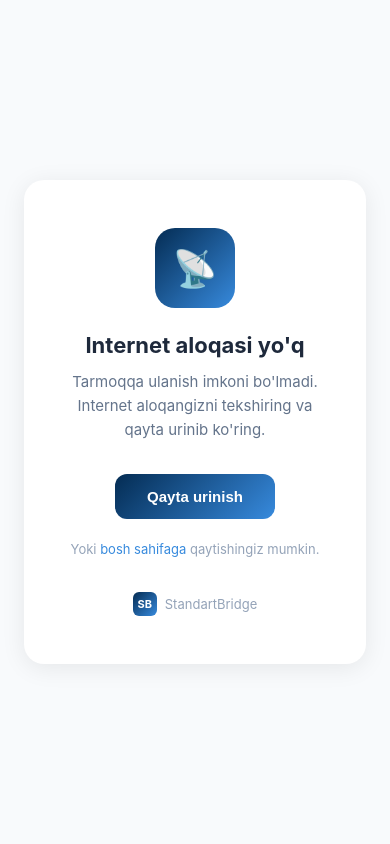
After one commit to IsoqjonovAvazbek/StandardBridge, a Django app: page /offline/ in a window 390 px wide. The commit adds this page. Run offline with Django 4.2, Linux system fonts and the light colour scheme; parts of the project's set-up code (start-up, migrations or seed data) failed here and were passed over.

Commit message:
feat: PWA — iOS/Android install support (manifest, SW, icons, offline)
- manifest.json: full PWA manifest (standalone display, all icon sizes 72→512,
  theme #042C53, start_url /dashboard/, 2 shortcuts)
- static/icons/: PNG icons at 10 sizes (32→512) generated with PIL branding
- static/sw.js: service worker (cache-first static, network-first nav,
  offline fallback, push notification handler)
- /sw.js root URL: served with Service-Worker-Allowed: / header for full scope
- /offline/: standalone offline fallback page (no base.html dependency)
- base.html: apple-touch-icon links for all sizes, apple-mobile-web-app-title,
  fixed SW registration path (/sw.js), install prompt banner
  (beforeinstallprompt), SW update notification banner
- 81/81 tests OK

Co-Authored-By: Claude Sonnet 4.6 <noreply@anthropic.com>

```diff
--- a/core/urls.py
+++ b/core/urls.py
@@ -4,6 +4,7 @@ from django.conf import settings
 from django.conf.urls.static import static
 from django.http import JsonResponse, FileResponse, Http404
 from django.contrib.auth.decorators import login_required
+from django.views.decorators.cache import cache_control
 from django.contrib.sitemaps.views import sitemap
 from django.views.generic import TemplateView
 from blog.sitemaps import BlogPostSitemap, StaticSitemap
@@ -17,6 +18,16 @@ _sitemaps = {
 
 def health_check(request):
     return JsonResponse({'status': 'ok'})
+
+
+@cache_control(no_cache=True, must_revalidate=True)
+def service_worker_view(request):
+    sw_path = os.path.join(settings.BASE_DIR, 'static', 'sw.js')
+    if not os.path.isfile(sw_path):
+        raise Http404
+    response = FileResponse(open(sw_path, 'rb'), content_type='application/javascript')
+    response['Service-Worker-Allowed'] = '/'
+    return response
 
 
 @login_required
@@ -35,6 +46,8 @@ def protected_media(request, path):
 urlpatterns = [
     path('admin/', admin.site.urls),
     path('health/', health_check, name='health_check'),
+    path('sw.js', service_worker_view, name='service_worker'),
+    path('offline/', TemplateView.as_view(template_name='pwa/offline.html'), name='pwa_offline'),
     path('sitemap.xml', sitemap, {'sitemaps': _sitemaps}, name='django.contrib.sitemaps.views.sitemap'),
     path('robots.txt', TemplateView.as_view(template_name='robots.txt', content_type='text/plain')),
     path('', include('accounts.urls')),
--- /dev/null
+++ b/templates/pwa/offline.html
@@ -0,0 +1,106 @@
+<!DOCTYPE html>
+<html lang="uz">
+<head>
+    <meta charset="UTF-8">
+    <meta name="viewport" content="width=device-width, initial-scale=1.0">
+    <title>Tarmoq yo'q — StandartBridge</title>
+    <style>
+        * { box-sizing: border-box; margin: 0; padding: 0; }
+        body {
+            font-family: -apple-system, BlinkMacSystemFont, 'Segoe UI', sans-serif;
+            background: #f8fafc;
+            min-height: 100vh;
+            display: flex;
+            align-items: center;
+            justify-content: center;
+            padding: 24px;
+        }
+        .card {
+            background: #fff;
+            border-radius: 20px;
+            padding: 48px 40px;
+            max-width: 420px;
+            width: 100%;
+            text-align: center;
+            box-shadow: 0 4px 24px rgba(0,0,0,0.08);
+        }
+        .icon {
+            width: 80px;
+            height: 80px;
+            background: linear-gradient(135deg, #042C53, #378ADD);
+            border-radius: 20px;
+            display: flex;
+            align-items: center;
+            justify-content: center;
+            margin: 0 auto 24px;
+            font-size: 36px;
+        }
+        h1 {
+            font-size: 22px;
+            font-weight: 700;
+            color: #1e293b;
+            margin-bottom: 12px;
+        }
+        p {
+            font-size: 15px;
+            color: #64748b;
+            line-height: 1.6;
+            margin-bottom: 32px;
+        }
+        .btn {
+            display: inline-block;
+            background: linear-gradient(135deg, #042C53, #378ADD);
+            color: #fff;
+            font-size: 15px;
+            font-weight: 600;
+            padding: 14px 32px;
+            border-radius: 12px;
+            text-decoration: none;
+            border: none;
+            cursor: pointer;
+            transition: opacity 0.2s;
+        }
+        .btn:hover { opacity: 0.85; }
+        .hint {
+            margin-top: 20px;
+            font-size: 13px;
+            color: #94a3b8;
+        }
+        .logo {
+            margin-top: 32px;
+            display: flex;
+            align-items: center;
+            justify-content: center;
+            gap: 8px;
+            color: #94a3b8;
+            font-size: 13px;
+        }
+        .logo-mark {
+            width: 24px;
+            height: 24px;
+            border-radius: 6px;
+            background: linear-gradient(135deg, #042C53, #378ADD);
+            display: flex;
+            align-items: center;
+            justify-content: center;
+            color: #fff;
+            font-size: 11px;
+            font-weight: 700;
+        }
+    </style>
+</head>
+<body>
+    <div class="card">
+        <div class="icon">📡</div>
+        <h1>Internet aloqasi yo'q</h1>
+        <p>Tarmoqqa ulanish imkoni bo'lmadi.<br>
+        Internet aloqangizni tekshiring va qayta urinib ko'ring.</p>
+        <button class="btn" onclick="window.location.reload()">Qayta urinish</button>
+        <p class="hint">Yoki <a href="/" style="color:#378ADD;text-decoration:none;">bosh sahifaga</a> qaytishingiz mumkin.</p>
+        <div class="logo">
+            <div class="logo-mark">SB</div>
+            StandartBridge
+        </div>
+    </div>
+</body>
+</html>
```
Also changed, not shown: static/sw.js (added, +103 -0 lines), templates/base.html (+70 -1 lines), static/favicon.png (added), static/icons/icon-128.png (added), static/icons/icon-144.png (added), static/icons/icon-152.png (added), static/icons/icon-180.png (added), static/icons/icon-192.png (added), static/icons/icon-32.png (added), static/icons/icon-384.png (added), static/icons/icon-512.png (added), static/icons/icon-72.png (added), static/icons/icon-96.png (added), static/manifest.json.
